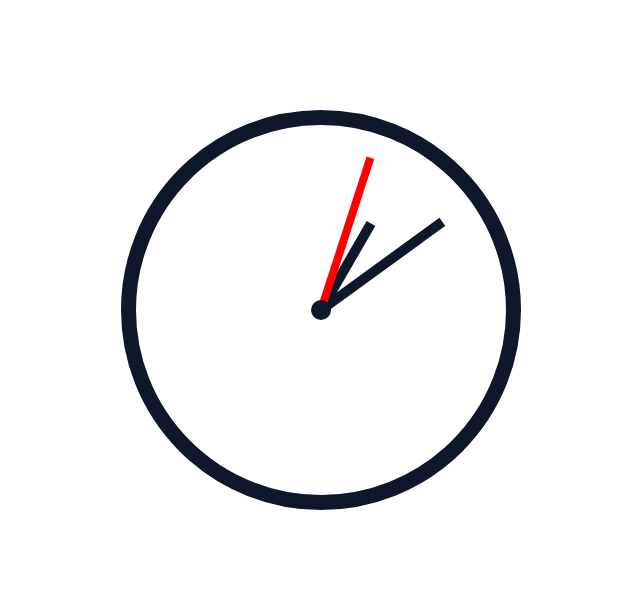
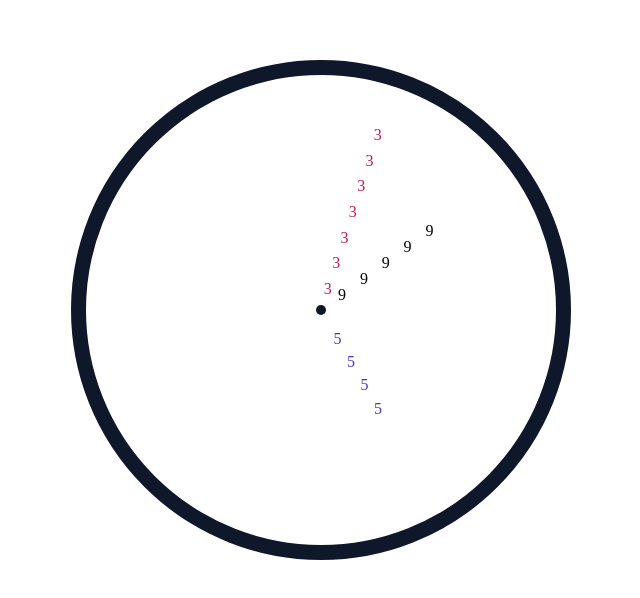
Before and after one commit to IndraSaputraIdrus/javascript-30-days, a plain HTML site: page 02-javascript-clock/index.html in a window 1280 px wide. Shown: the part 250-848 px from the top of the page, without its empty margins (319-959 px from the left). Drawn offline with Linux system fonts and the light colour scheme.

Commit message:
day02 - digital analog

```diff
--- a/02-javascript-clock/assets/style.css
+++ b/02-javascript-clock/assets/style.css
@@ -28,7 +28,7 @@ html {
 }
 
 .clock {
-  --size: 400px;
+  --size: 500px;
   display: flex;
   flex-shrink: 0;
   border: 15px solid var(--primary);
@@ -39,7 +39,7 @@ html {
 }
 
 .clock__center {
-  --size: 20px;
+  --size: 10px;
   width: var(--size);
   height: var(--size);
   background-color: var(--primary);
@@ -52,8 +52,6 @@ html {
 
 .clock__hand {
   --rotate: 0deg;
-  background-color: var(--primary);
-  width: 10px;
   height: var(--size);
   position: absolute;
   left: 50%;
@@ -63,8 +61,9 @@ html {
 }
 
 .clock__hand--hour {
-  --size: 100px;
+  --size: 130px;
   --rotate: 0deg;
+  color: #4338ca;
 }
 
 .clock__hand--minute {
@@ -73,8 +72,13 @@ html {
 }
 
 .clock__hand--second {
-  --size: 160px;
+  --size: 200px;
   --rotate: 0deg;
-  width: 8px;
-  background-color: red;
+  color: #be185d;
 }
+
+.label {
+  display: block;
+  margin: 5px;
+  padding: 2px;
+}
--- a/02-javascript-clock/main.js
+++ b/02-javascript-clock/main.js
@@ -1,5 +1,5 @@
-/** @type {htmldivelement} */
-const secondhand = document.querySelector(".clock__hand.clock__hand--second")
+/** @type {HTMLDivElement} */
+const secondHand = document.querySelector(".clock__hand.clock__hand--second")
 
 /** @type {HTMLDivElement} */
 const minutesHand = document.querySelector(".clock__hand.clock__hand--minute")
@@ -7,29 +7,47 @@ const minutesHand = document.querySelector(".clock__hand.clock__hand--minute")
 /** @type {HTMLDivElement} */
 const hourHand = document.querySelector(".clock__hand.clock__hand--hour")
 
-/** @type {HTMLDivElement} */
-const clock2Secondhand = document.querySelector(".clock2__hand.clock2__hand--second")
+const createLabel = (count, parentElement) => {
+  for (let i = 0; i < count; i++) {
+    const span = document.createElement('span');
+    span.classList.add("label")
+    parentElement.appendChild(span);
+  }
+}
+
+/**
+* @param {HTMLSpanElement} element
+* @param {number} degrees
+* @param {content} string
+*/
+const rotateLabel = (element, degrees, label) => {
+  element.innerHTML = label
+  element.style.transform = `rotate(-${degrees}deg)`
+}
+
+createLabel(7, secondHand)
+createLabel(5, minutesHand)
+createLabel(4, hourHand)
 
 const setDate = () => {
   const now = new Date()
 
   const second = now.getSeconds()
   const secondDegrees = (second / 60) * 360
-  secondhand.style.setProperty("--rotate", `${secondDegrees}deg`)
+  secondHand.style.setProperty("--rotate", `${secondDegrees}deg`)
+  secondHand.childNodes.forEach((e) => rotateLabel(e, secondDegrees, second))
 
   const minutes = now.getMinutes()
   const minutesDegrees = (minutes / 60) * 360
   minutesHand.style.setProperty("--rotate", `${minutesDegrees}deg`)
+  minutesHand.childNodes.forEach((e) => rotateLabel(e, minutesDegrees, minutes))
 
   const hour = now.getHours()
-  const hourDegrees = (hour / 60) * 360
+  const hourDegrees = (hour / 12) * 360
   hourHand.style.setProperty("--rotate", `${hourDegrees}deg`)
+  hourHand.childNodes.forEach((e) => rotateLabel(e, hourDegrees, hour))
 
   //console.log({ hour, minutes, second })
 }
 
 setInterval(setDate, 1000)
-
-const setLabel = (count, value) => {
-  return Array(count).fill(value).reduce((acc, curr) => `${curr} ${acc}`, "")
-}
```
